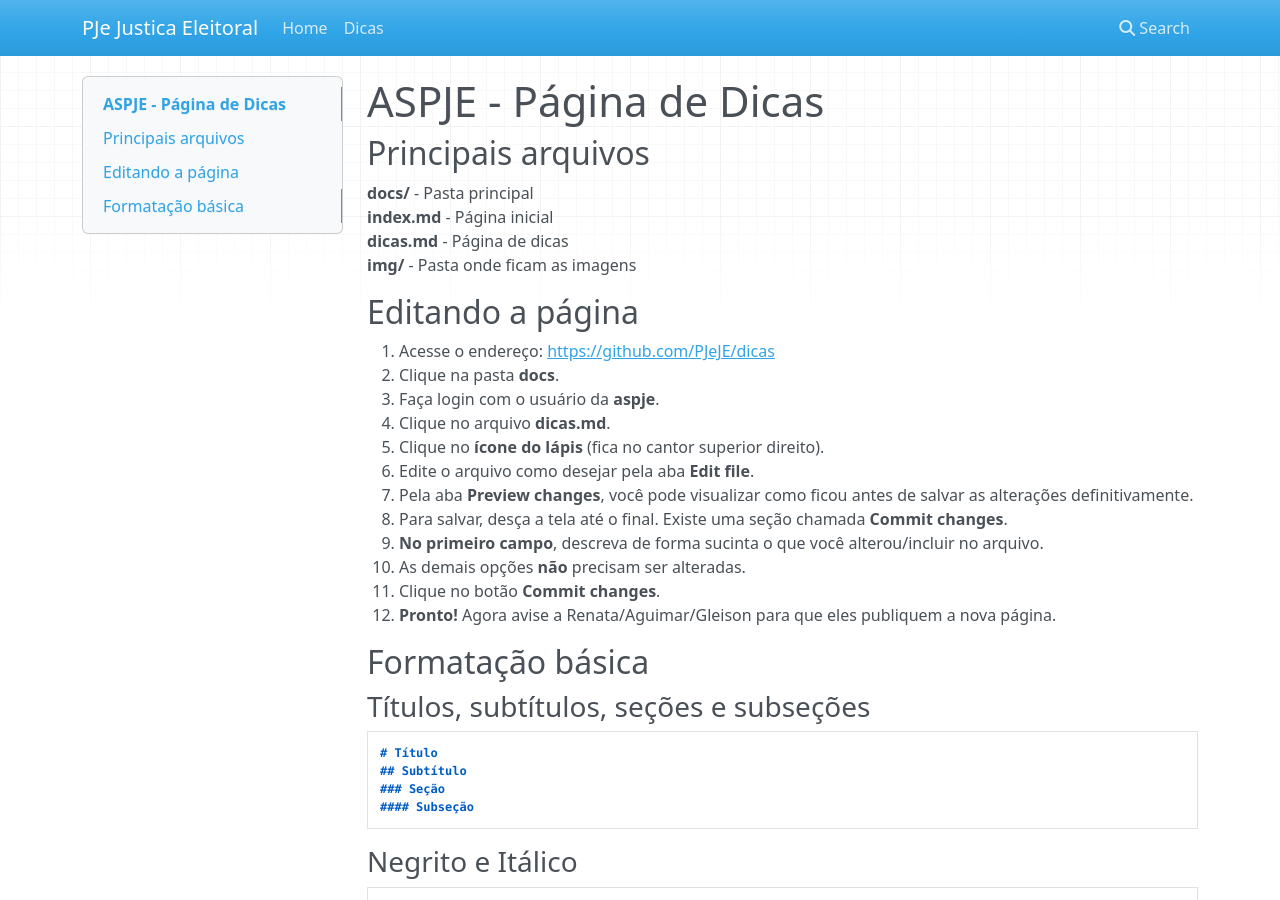
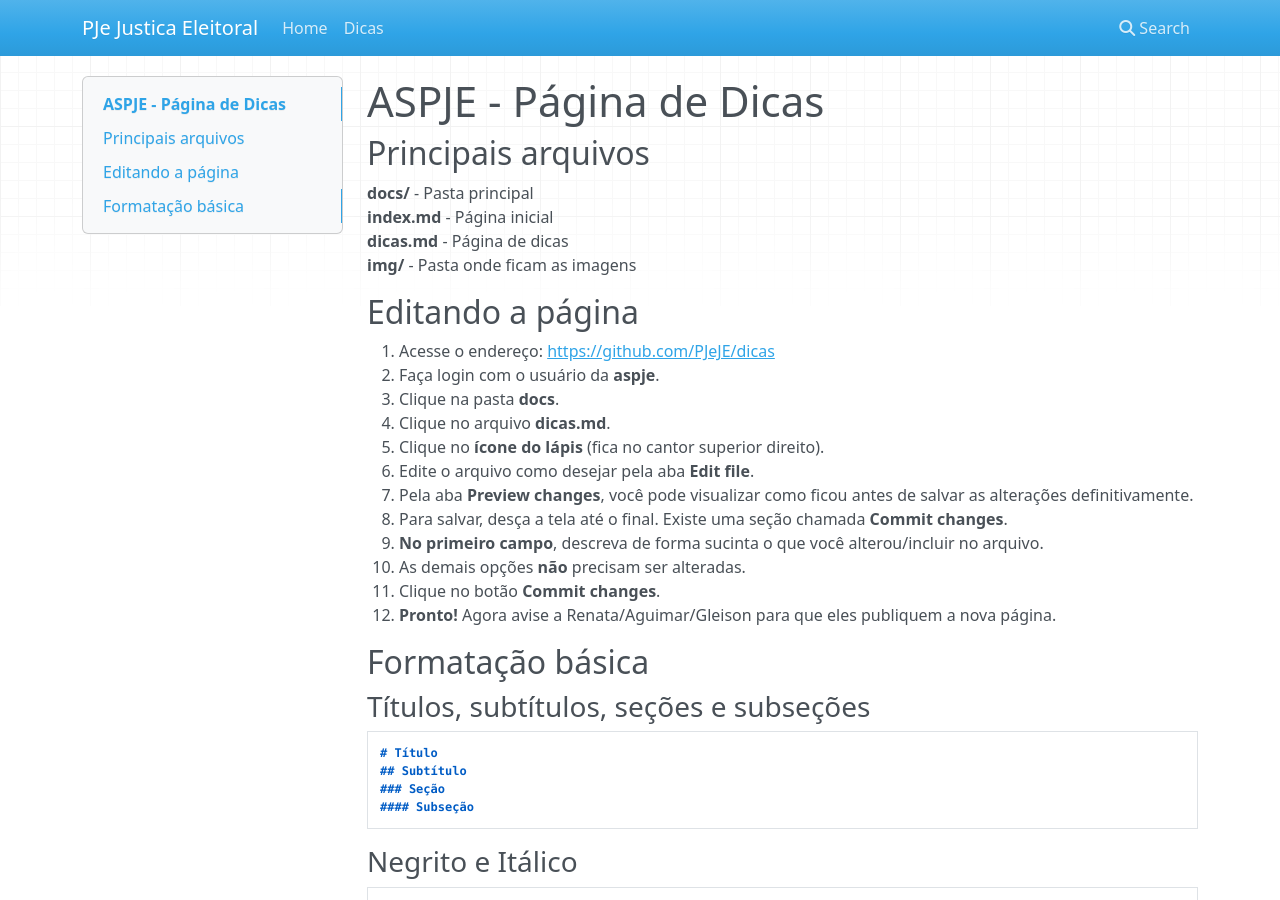
Before and after one commit to PJeJE/dicas_versao_1, an MkDocs documentation site: the page built from docs/aspje/como_editar_pagina.md, in a window 1280 px wide and 900 px high. Built offline with MkDocs 1.6.1, drawn with Linux system fonts in a browser that asks for light colours; nearby versions of some CDN libraries.

Commit message:
ordem da instrução

```diff
--- a/docs/aspje/como_editar_pagina.md
+++ b/docs/aspje/como_editar_pagina.md
@@ -11,8 +11,8 @@
 ## Editando a página
 
 1. Acesse o endereço: [https://github.com/PJeJE/dicas](https://github.com/PJeJE/dicas)
+* Faça login com o usuário da **aspje**.
 * Clique na pasta **docs**.
-* Faça login com o usuário da **aspje**.
 * Clique no arquivo **dicas.md**.
 * Clique no **ícone do lápis** (fica no cantor superior direito).
 * Edite o arquivo como desejar pela aba **Edit file**.
```
